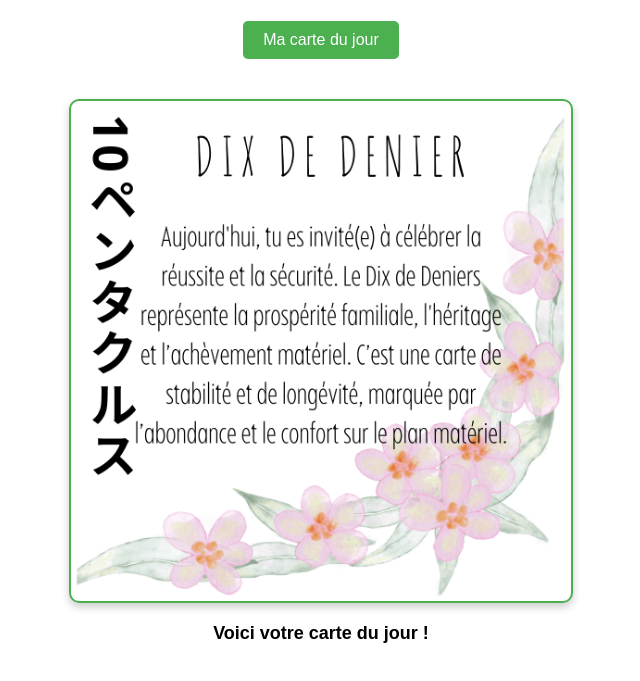
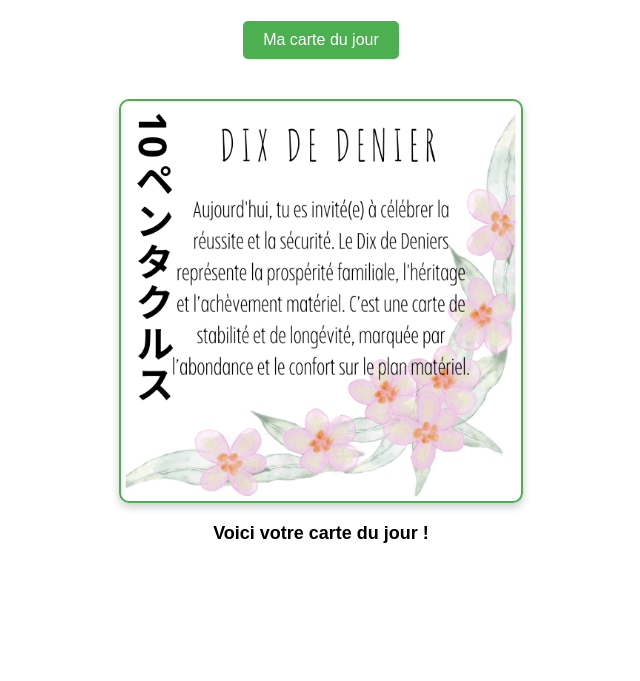
Before and after one commit to sofy2831/tirage-quotidien, a plain HTML site: page index.html in a window 1280 px wide. Both pictures are taken after a click on the button "Ma carte du jour". Shown: the part 107-788 px from the top of the page, without its empty margins (319-959 px from the left). Drawn offline with Linux system fonts and the light colour scheme.

Commit message:
Update index.html

```diff
--- a/index.html
+++ b/index.html
@@ -24,8 +24,8 @@
             background-color: #45a049;
         }
         #carteDuJour {
-            width: 500px; /* Largeur de la carte */
-            height: 500px; /* Hauteur de la carte */
+            width: 400px; /* Largeur de la carte */
+            height: 400px; /* Hauteur de la carte */
             background-size: contain; /* Afficher l'image entière */
             background-repeat: no-repeat; /* Pas de répétition de l'image */
             background-position: center; /* Centrer l'image */
```
